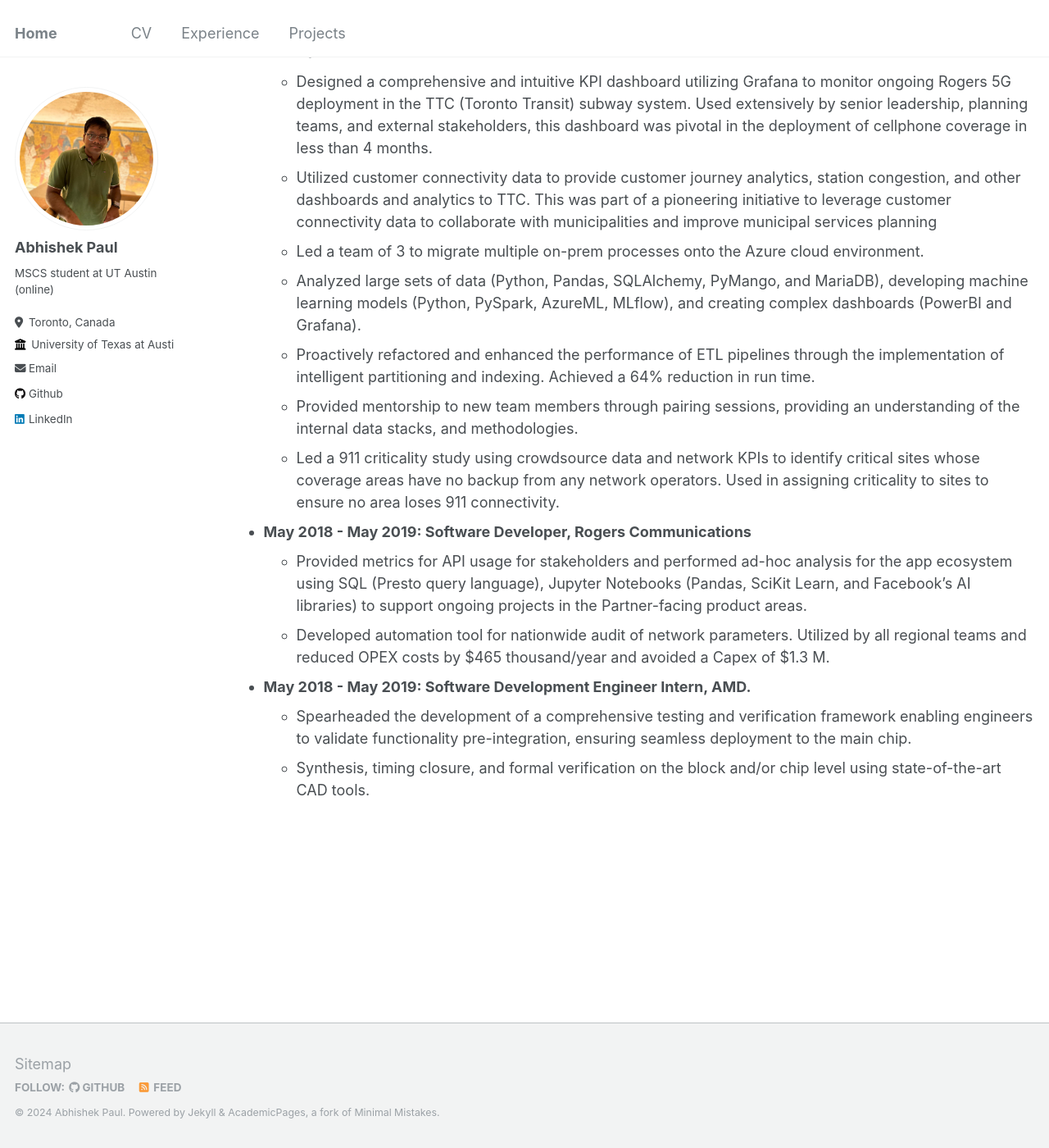
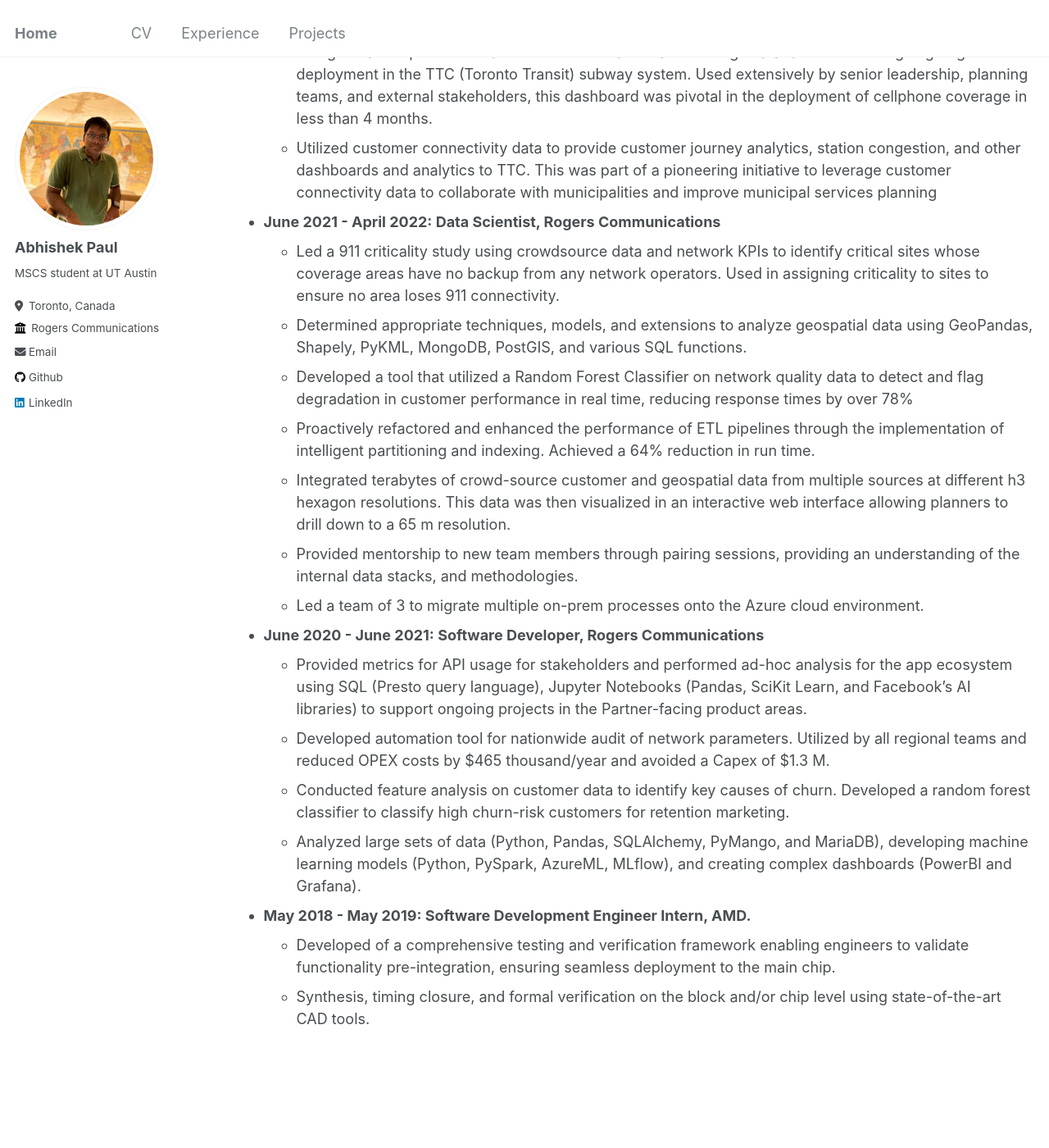
Before and after one commit to abhi-p/abhi-p.github.io, a Jekyll site: the page built from _pages/experience.md, in a window 1280 px wide and 1400 px high, scrolled down 606 px. Shown: the whole window at 82% size. Built offline with Jekyll 4.4.1, drawn with Linux system fonts in a browser that asks for light colours; some of the changed text lies outside the part shown.

Commit message:
updating dates on my experience from place holder values

```diff
--- a/_config.yml
+++ b/_config.yml
@@ -24,9 +24,9 @@ author:
   avatar           : "profile-resized.jpg"
   name             : "Abhishek Paul"
   pronouns         : # example: "she/her"
-  bio              : "MSCS student at UT Austin (online)"
+  bio              : "MSCS student at UT Austin"
   location         : "Toronto, Canada"
-  employer         : "University of Texas at Austin"
+  employer         : "Rogers Communications"
   uri              : # URL
   email            : "abhishek.paul@utexas.edu"
 
--- a/_pages/experience.md
+++ b/_pages/experience.md
@@ -11,29 +11,35 @@ redirect_from:
 
 
 
-* **May 2018 - May 2019: Senior Data Scientist, Rogers Communications**
+* **May 2022 - present: Senior Data Scientist, Rogers Communications**
   * Spearheaded the development of a RAG (Retrieval Augmented Generation) pipeline, utilizing the Haystack framework with Lamma 3 as the LLM model. The model would convert user questions into SQL queries and return the result. Empowered executives and non-technical teams, to effortlessly "query" network KPIs from the database.
   * Developed a real-time network disruption identification tool. Collaborated with network engineering teams to identify problematic network patterns and then trained a Seasonal decomposition (STL) detection model to swiftly identify these patterns in live data. Decreased detection lead time from hours to minutes, enabling quick alerting and preemptive issue resolution and ensuring uninterrupted service for customers
   * Leveraged crowd-sourced customer usage data, network KPIs, and geospatial data to train an ML-based (Random Forest) tower coverage model. Utilized by national planning to evaluate locations for new towers. Automated and optimized many aspects of network planning, reducing Capex by over $400 million.
-
-* **May 2018 - May 2019: Data Scientist, Rogers Communications**
   * Spearheaded the development of a forecasting model leveraging Meta's Prophet to predict network traffic growth, integrating considerations for seasonality and the influence of public events on abnormal network traffic.
   * Designed a comprehensive and intuitive KPI dashboard utilizing Grafana to monitor ongoing Rogers 5G deployment in the TTC (Toronto Transit) subway system. Used extensively by senior leadership, planning teams, and external stakeholders, this dashboard was pivotal in the deployment of cellphone coverage in less than 4 months.
   * Utilized customer connectivity data to provide customer journey analytics, station congestion, and other dashboards and analytics to TTC. This was part of a pioneering initiative to leverage customer connectivity data to collaborate with municipalities and improve municipal services planning
-  *  Led a team of 3 to migrate multiple on-prem processes onto the Azure cloud environment.
-  * Analyzed large sets of data (Python, Pandas, SQLAlchemy, PyMango, and MariaDB), developing machine learning models (Python, PySpark, AzureML, MLflow), and creating complex dashboards (PowerBI and Grafana).
-  * Proactively refactored and enhanced the performance of ETL pipelines through the implementation of intelligent partitioning and indexing. Achieved a 64% reduction in run time.
-  *  Provided mentorship to new team members through pairing sessions, providing an understanding of the internal data stacks, and methodologies.
-  * Led a 911 criticality study using crowdsource data and network KPIs to identify critical sites whose coverage areas have no backup from any network operators. Used in assigning criticality to sites to ensure no area loses 911 connectivity.
 
 
-* **May 2018 - May 2019: Software Developer, Rogers Communications**
-    * Provided metrics for API usage for stakeholders and performed ad-hoc analysis for the app ecosystem using SQL (Presto query
+* **June 2021 - April 2022: Data Scientist, Rogers Communications**
+  * Led a 911 criticality study using crowdsource data and network KPIs to identify critical sites whose coverage areas have no backup from any network operators. Used in assigning criticality to sites to ensure no area loses 911 connectivity.
+  * Determined appropriate techniques, models, and extensions to analyze geospatial data using GeoPandas, Shapely, PyKML, MongoDB, PostGIS, and various SQL functions.
+  * Developed a tool that utilized a Random Forest Classifier on network quality data to detect and flag degradation in customer performance in real time, reducing response times by over 78%
+  * Proactively refactored and enhanced the performance of ETL pipelines through the implementation of intelligent partitioning and indexing. Achieved a 64% reduction in run time.
+  * Integrated terabytes of crowd-source customer and geospatial data from multiple sources at different h3 hexagon resolutions. This data was then visualized in an interactive web interface allowing planners to drill down to a 65 m resolution.
+  *  Provided mentorship to new team members through pairing sessions, providing an understanding of the internal data stacks, and methodologies.
+  *  Led a team of 3 to migrate multiple on-prem processes onto the Azure cloud environment.
+
+
+
+* **June 2020 - June 2021: Software Developer, Rogers Communications**
+  * Provided metrics for API usage for stakeholders and performed ad-hoc analysis for the app ecosystem using SQL (Presto query
 language), Jupyter Notebooks (Pandas, SciKit Learn, and Facebook’s AI libraries) to support ongoing projects in the
 Partner-facing product areas.
-    * Developed automation tool for nationwide audit of network parameters. Utilized by all regional teams and reduced OPEX costs by $465 thousand/year and avoided a Capex of $1.3 M.
+  * Developed automation tool for nationwide audit of network parameters. Utilized by all regional teams and reduced OPEX costs by $465 thousand/year and avoided a Capex of $1.3 M.
+  * Conducted feature analysis on customer data to identify key causes of churn. Developed a random forest classifier to classify high churn-risk customers for retention marketing.
+  * Analyzed large sets of data (Python, Pandas, SQLAlchemy, PyMango, and MariaDB), developing machine learning models (Python, PySpark, AzureML, MLflow), and creating complex dashboards (PowerBI and Grafana).
 
 
 * **May 2018 - May 2019: Software Development Engineer Intern, AMD.**
-    * Spearheaded the development of a comprehensive testing and verification framework enabling engineers to validate functionality pre-integration, ensuring seamless deployment to the main chip.
+    * Developed of a comprehensive testing and verification framework enabling engineers to validate functionality pre-integration, ensuring seamless deployment to the main chip.
     * Synthesis, timing closure, and formal verification on the block and/or chip level using state-of-the-art CAD tools.
```
Also changed, not shown: _pages/about.md (+1 -1 lines).
